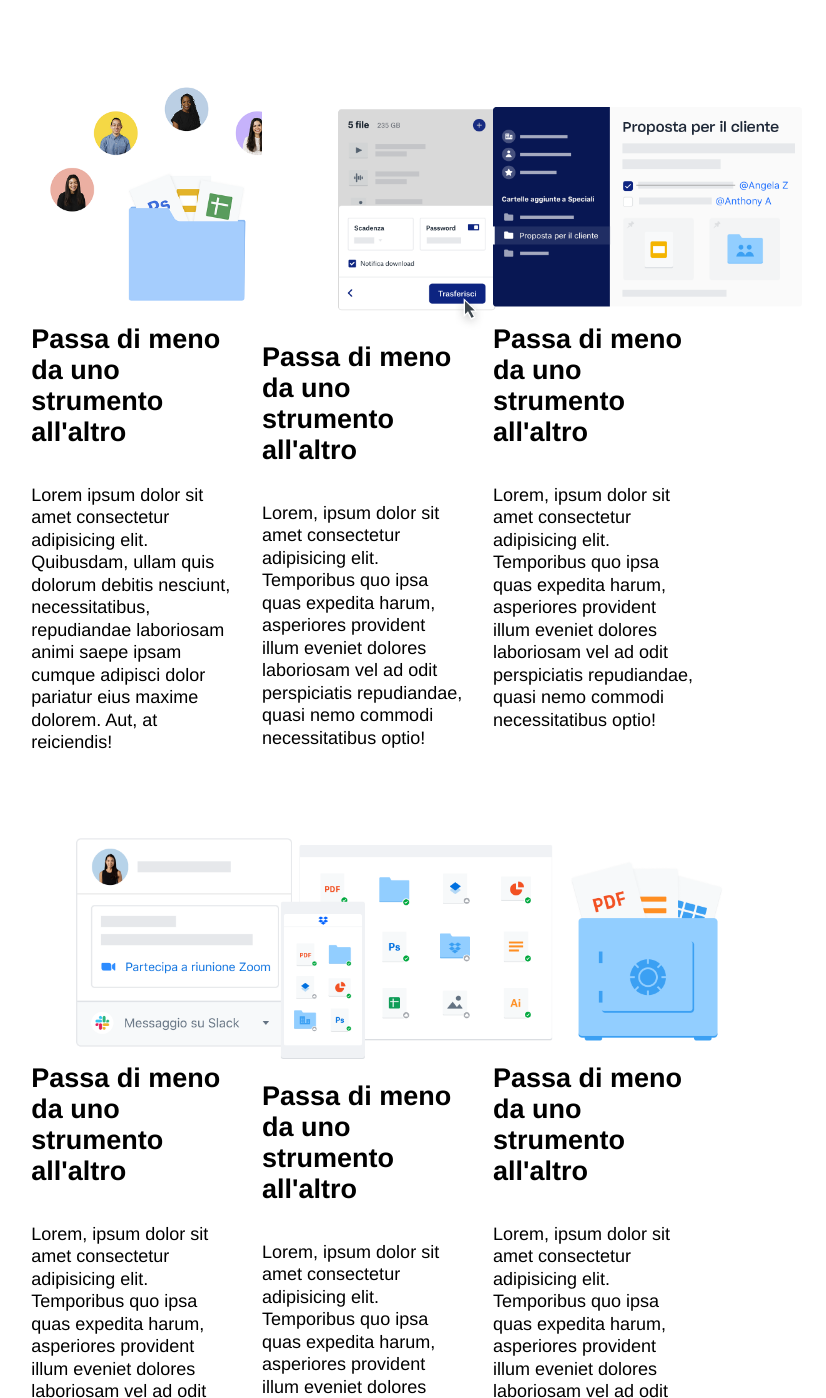
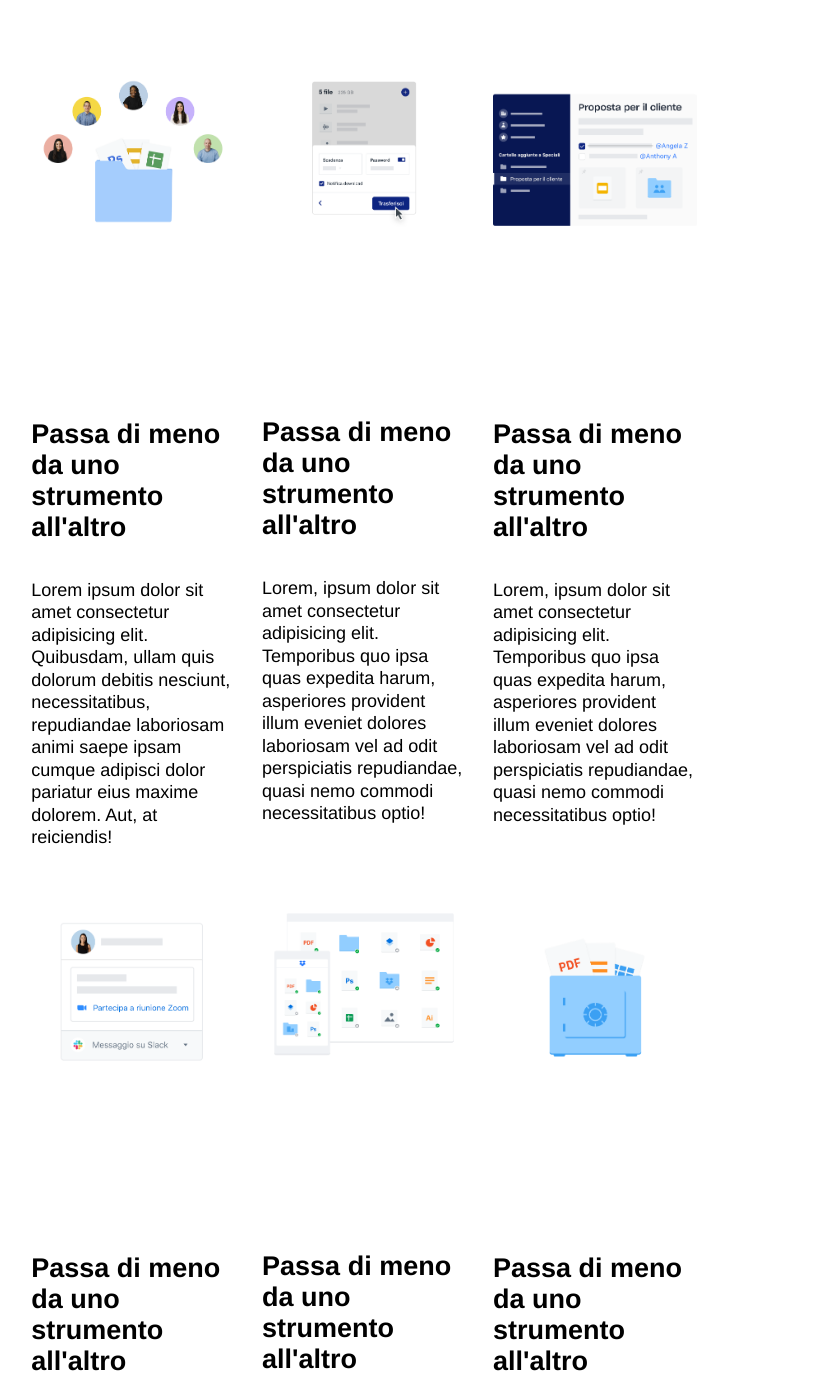
Before and after one commit to Leonardo-Mocchi/htmlcss-dropbox, a plain HTML site: page index.html in a window 1280 px wide. Shown: the part 4865-6263 px from the top of the page, without its empty margins (276-1102 px from the left). Drawn offline with Linux system fonts and the light colour scheme.

Commit message:
stupid fix to operations images

```diff
--- a/assets/css/style.css
+++ b/assets/css/style.css
@@ -319,8 +319,12 @@ main {
         .operations {
             margin: 1rem;
 
-            img {
-                height: 250px;
+            div {
+                height: 350px;
+
+                img {
+                    width: 100%;
+                }
             }
 
             p {
@@ -335,6 +339,10 @@ main {
 
         .c_card {
             margin: 2rem 0.5rem;
+        }
+
+        .c_card2 {
+            margin: 0.9rem 0.5rem;
         }
 
         .r_card {
--- a/index.html
+++ b/index.html
@@ -236,7 +236,8 @@
                     <div class="row section_spacing_align">
                         <div class="col_4">
                             <div class="operations l_card">
-                                <img src="./assets/img/business-feature-switching-tools.png" alt="">
+                                <div> <img src="./assets/img/business-feature-switching-tools.png" alt=""></div>
+
                                 <h3>Passa di meno da uno strumento all'altro</h3>
                                 <p>Lorem ipsum dolor sit amet consectetur adipisicing elit. Quibusdam, ullam quis
                                     dolorum debitis nesciunt, necessitatibus, repudiandae laboriosam animi saepe ipsam
@@ -244,8 +245,8 @@
                             </div>
                         </div>
                         <div class="col_4">
-                            <div class="operations c_card">
-                                <img src="./assets/img/business-feature-send-files-it.png" alt="">
+                            <div class="operations c_card2">
+                                <div><img src="./assets/img/business-feature-send-files-it.png" alt=""></div>
                                 <h3>Passa di meno da uno strumento all'altro</h3>
                                 <p>Lorem, ipsum dolor sit amet consectetur adipisicing elit. Temporibus quo ipsa quas
                                     expedita harum, asperiores provident illum eveniet dolores laboriosam vel ad odit
@@ -254,7 +255,7 @@
                         </div>
                         <div class="col_4">
                             <div class="operations r_card">
-                                <img src="./assets/img/business-feature-coordinate-it.png" alt="">
+                                <div><img src="./assets/img/business-feature-coordinate-it.png" alt=""></div>
                                 <h3>Passa di meno da uno strumento all'altro</h3>
                                 <p>Lorem, ipsum dolor sit amet consectetur adipisicing elit. Temporibus quo ipsa quas
                                     expedita harum, asperiores provident illum eveniet dolores laboriosam vel ad odit
@@ -263,7 +264,7 @@
                         </div>
                         <div class="col_4">
                             <div class="operations l_card">
-                                <img src="./assets/img/business-feature-integrations-it.png" alt="">
+                                <div><img src="./assets/img/business-feature-integrations-it.png" alt=""></div>
                                 <h3>Passa di meno da uno strumento all'altro</h3>
                                 <p>Lorem, ipsum dolor sit amet consectetur adipisicing elit. Temporibus quo ipsa quas
                                     expedita harum, asperiores provident illum eveniet dolores laboriosam vel ad odit
@@ -271,8 +272,8 @@
                             </div>
                         </div>
                         <div class="col_4">
-                            <div class="operations c_card">
-                                <img src="./assets/img/business-feature-multi-device.png" alt="">
+                            <div class="operations c_card2">
+                                <div><img src="./assets/img/business-feature-multi-device.png" alt=""></div>
                                 <h3>Passa di meno da uno strumento all'altro</h3>
                                 <p>Lorem, ipsum dolor sit amet consectetur adipisicing elit. Temporibus quo ipsa quas
                                     expedita harum, asperiores provident illum eveniet dolores laboriosam vel ad odit
@@ -281,7 +282,7 @@
                         </div>
                         <div class="col_4">
                             <div class="operations r_card">
-                                <img src="./assets/img/business-feature-security.png" alt="">
+                                <div><img src="./assets/img/business-feature-security.png" alt=""></div>
                                 <h3>Passa di meno da uno strumento all'altro</h3>
                                 <p>Lorem, ipsum dolor sit amet consectetur adipisicing elit. Temporibus quo ipsa quas
                                     expedita harum, asperiores provident illum eveniet dolores laboriosam vel ad odit
```
